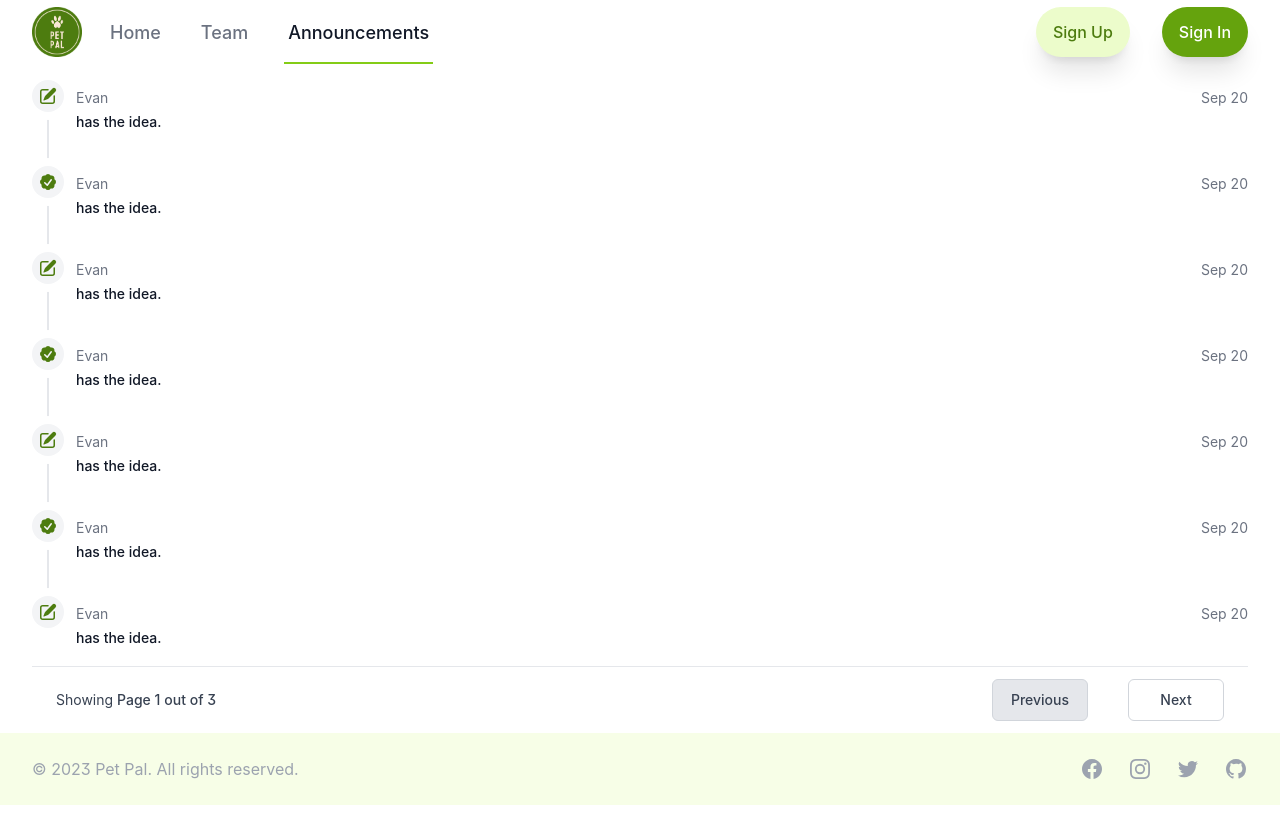
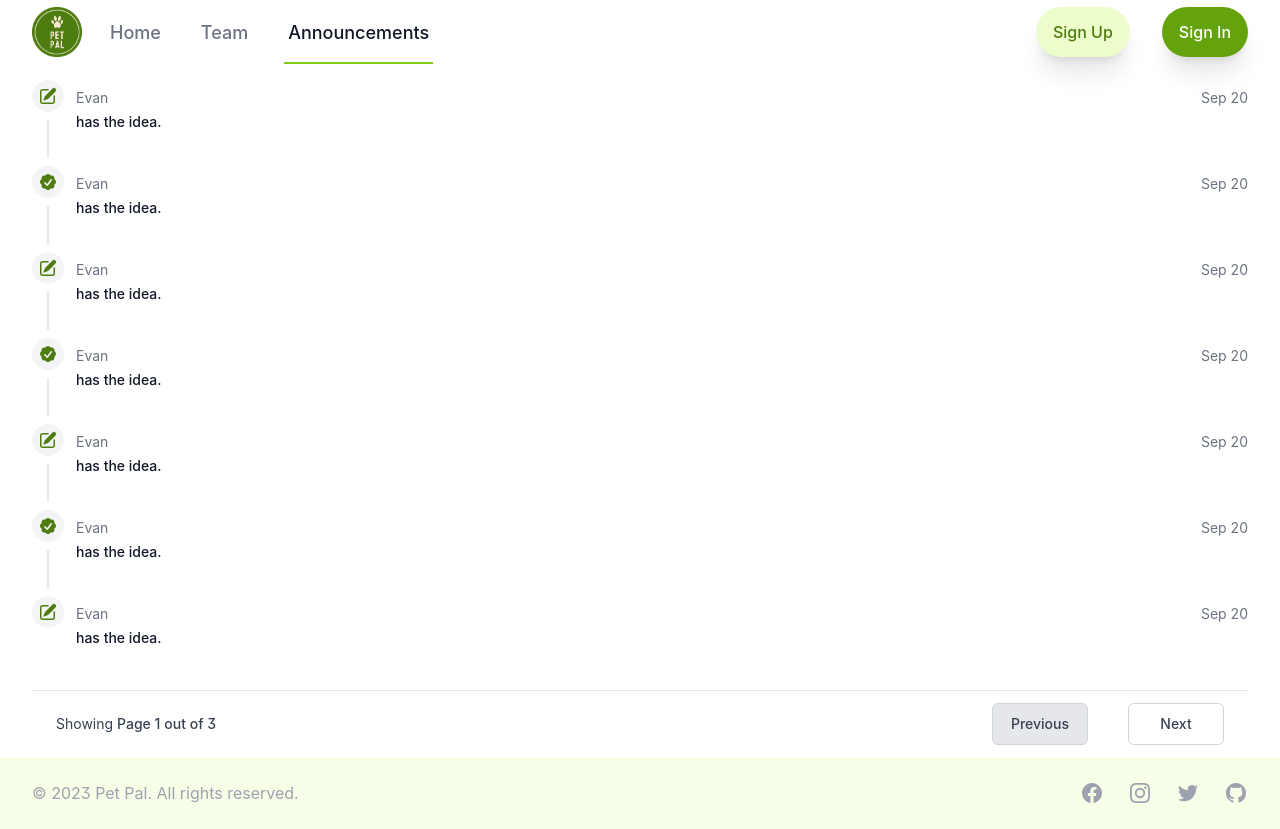
Before and after one commit to imevanc/pet-pal, a Next.js app: page /announcements in a window 1280 px wide. Before the commit the page ends 805 px from the top, so only its background shows below. Built offline with nearby package versions, Linux system fonts and the light colour scheme.

Commit message:
margin between components in the announcements page

```diff
--- a/src/components/AnnouncementsPage/AnnouncementsPage.tsx
+++ b/src/components/AnnouncementsPage/AnnouncementsPage.tsx
@@ -17,7 +17,7 @@ const AnnouncementsPage: React.FC<AnnouncementsPageProps> = ({
   nPages,
 }) => {
   return (
-    <div className="grow shrink-0">
+    <div className="grow shrink-0 ">
       <div className="mx-auto max-w-7xl pt-4 px-4 sm:px-6 lg:px-8">
         <div className="h-full flex flex-col justify-between">
           <Announcements currentAnnouncements={currentAnnouncements} />
--- a/src/components/AnnouncementsPage/components/Announcements.tsx
+++ b/src/components/AnnouncementsPage/components/Announcements.tsx
@@ -11,7 +11,7 @@ const Announcements: React.FC<AnnouncementsPageProps> = ({
 }) => {
   return (
     <div className="flow-root">
-      <ul role="list" className="-mb-4">
+      <ul role="list" className="mb-2">
         {currentAnnouncements.map((announcement, announcementIdx) => (
           <li key={announcementIdx}>
             <div className="relative pb-8">
```
